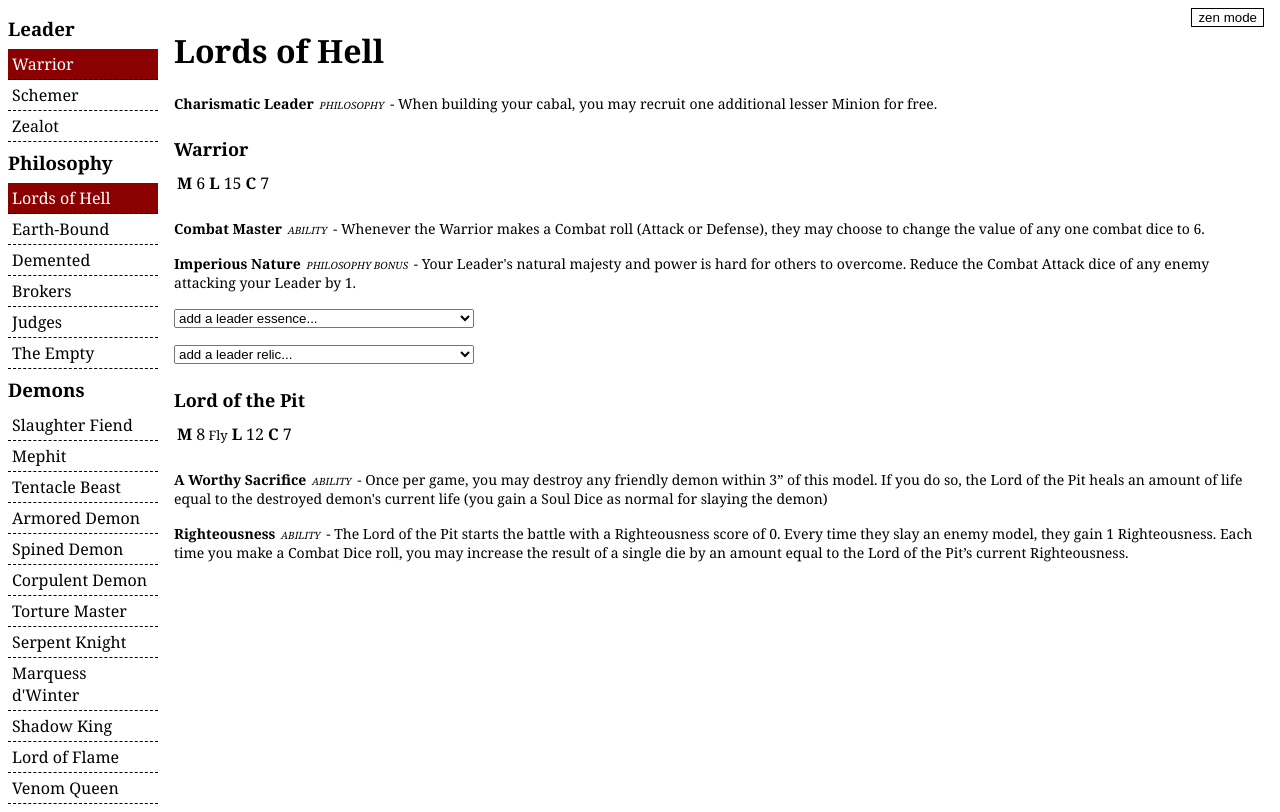
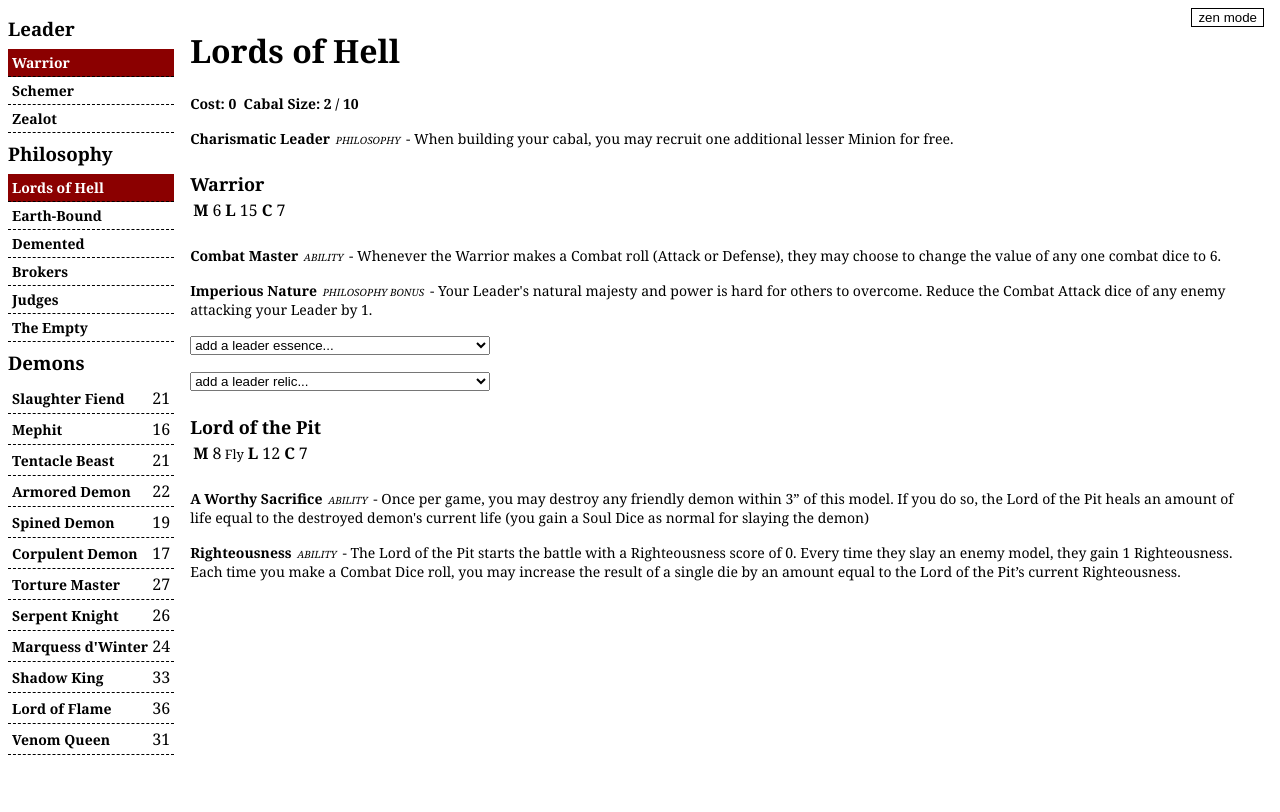
Before and after one commit to dkraytsberg/cabal-builder, a React (Create React App) app: page / in a window 1280 px wide. Built offline with nearby package versions, Linux system fonts and the light colour scheme.

Commit message:
points and consistent headers

```diff
--- a/src/App.scss
+++ b/src/App.scss
@@ -30,7 +30,6 @@ body {
   }
 
   nav {
-    min-width: 150px;
     flex-grow: 0;
     > h3 {
       margin: 0.5rem 0;
@@ -86,6 +85,9 @@ body {
     cursor: pointer;
     background-color: white;
     border-bottom: 1px dashed black;
+    display: flex;
+    justify-content: space-between;
+    align-items: baseline;
 
     &.unselected {
       &:hover {
--- a/src/components/DemonCard.tsx
+++ b/src/components/DemonCard.tsx
@@ -2,7 +2,7 @@ import React from "react";
 import { EditableDemon } from "../redux/types";
 import StatsTable from "./StatsTable";
 import Ability from "./Ability";
-import { SectionHeader, Link } from "./lib/Typography";
+import { SectionHeader, Link, InlineTag } from "./lib/Typography";
 
 interface DemonCardProps {
   demon: EditableDemon;
@@ -14,7 +14,7 @@ const DemonCard: React.FC<DemonCardProps> = (props) => {
     demon: {
       name,
       data,
-      data: { abilities },
+      data: { abilities, cost },
     },
     removeDemon,
   } = props;
@@ -22,7 +22,9 @@ const DemonCard: React.FC<DemonCardProps> = (props) => {
   return (
     <div className="DemonCard">
       <header>
-        <SectionHeader>{name}</SectionHeader>
+        <SectionHeader>{name}</SectionHeader>{" "}
+        {cost ? <InlineTag>({cost})</InlineTag> : null}
+        &nbsp;
         {removeDemon && <Link onClick={removeDemon}>remove</Link>}
         <StatsTable demon={data} />
       </header>
--- a/src/components/LeaderSelect.tsx
+++ b/src/components/LeaderSelect.tsx
@@ -4,6 +4,7 @@ import * as actions from "../redux/actions";
 import * as selectors from "../redux/selectors";
 import { LeaderName } from "../types/DemonTypes";
 import { leaderNames } from "../data/DemonData";
+import { InlineHeader } from "./lib/Typography";
 
 const LeaderSelect: React.FC = () => {
   const dispatch = useDispatch();
@@ -23,7 +24,7 @@ const LeaderSelect: React.FC = () => {
           onClick={() => selectLeader(name)}
           key={name}
         >
-          {name}
+          <InlineHeader>{name}</InlineHeader>
         </div>
       ))}
     </section>
--- a/src/components/PhilosophyInfo.tsx
+++ b/src/components/PhilosophyInfo.tsx
@@ -1,16 +1,25 @@
 import { useSelector } from "react-redux";
-import { selectPhilosopy } from "../redux/selectors";
+import { selectPhilosopy, selectRoster } from "../redux/selectors";
 import Ability from "./Ability";
-import { MainHeader } from "./lib/Typography";
+import { MainHeader, InlineHeader } from "./lib/Typography";
 
 const PhilosophyInfo: React.FC = () => {
   const { name, specialAbility } = useSelector(selectPhilosopy);
+
+  const roster = useSelector(selectRoster);
 
   return (
     <div className="PhilosophyInfo">
       <header>
         <MainHeader>{name}</MainHeader>
       </header>
+      <article>
+        <InlineHeader>
+          Cost: {roster.reduce((total, demon) => demon.data.cost + total, 0)}
+        </InlineHeader>
+        &nbsp;&nbsp;
+        <InlineHeader>Cabal Size: {roster.length + 2} / 10</InlineHeader>
+      </article>
       <Ability ability={specialAbility} tag="Philosophy" />
     </div>
   );
--- a/src/components/PhilosophySelect.tsx
+++ b/src/components/PhilosophySelect.tsx
@@ -4,6 +4,7 @@ import { philosophyNames } from "../data/DemonData";
 import { PhilosophyName } from "../types/DemonTypes";
 import * as actions from "../redux/actions";
 import * as selectors from "../redux/selectors";
+import { InlineHeader } from "./lib/Typography";
 
 const PhilosophySelect: React.FC = () => {
   const dispatch = useDispatch();
@@ -24,7 +25,7 @@ const PhilosophySelect: React.FC = () => {
             onClick={() => setPhilosophy(name)}
             key={name}
           >
-            {name}
+            <InlineHeader>{name}</InlineHeader>
           </div>
         ))}
       </section>
--- a/src/components/RosterPicker.tsx
+++ b/src/components/RosterPicker.tsx
@@ -1,7 +1,8 @@
 import { useDispatch } from "react-redux";
-import { rosterDemonNames } from "../data/DemonData";
+import { rosterDemonMap, rosterDemonNames } from "../data/DemonData";
 import * as actions from "../redux/actions";
 import { RosterDemonName } from "../types/DemonTypes";
+import { InlineHeader } from "./lib/Typography";
 
 const RosterPicker: React.FC = () => {
   const dispatch = useDispatch();
@@ -14,7 +15,8 @@ const RosterPicker: React.FC = () => {
           onClick={() => addDemon(name)}
           key={name}
         >
-          {name}
+          <InlineHeader>{name}</InlineHeader>&nbsp;
+          <span>{rosterDemonMap[name].cost}</span>
         </div>
       ))}
     </section>
--- a/src/components/StatsTable.tsx
+++ b/src/components/StatsTable.tsx
@@ -4,7 +4,7 @@ interface StatsTableProps {
   demon: DemonData;
 }
 const StatsTable: React.FC<StatsTableProps> = ({
-  demon: { move, life, combat, canFly },
+  demon: { move, life, combat, cost, canFly },
 }) => (
   <section className="StatsTable">
     <table>
--- a/src/components/lib/Typography.scss
+++ b/src/components/lib/Typography.scss
@@ -2,12 +2,13 @@
   display: inline-block;
   white-space: nowrap;
   min-width: fit-content;
-  margin: 0.5rem 0;
+  margin: 0.5rem 0 0;
   font-size: 18px;
 }
 
 .InlineHeader {
   font-size: 14px;
+  white-space: nowrap;
 }
 
 .InlineTag {
```
